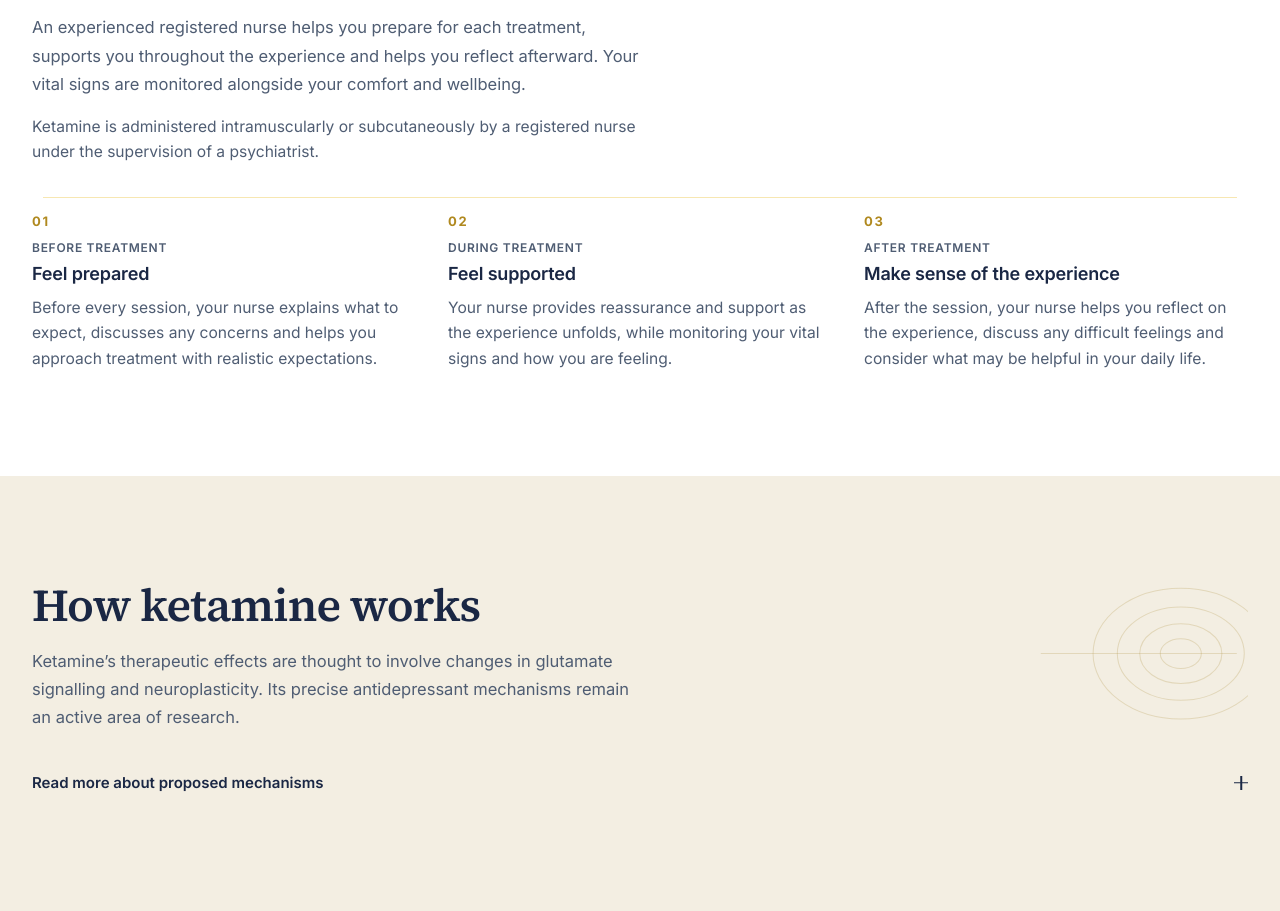
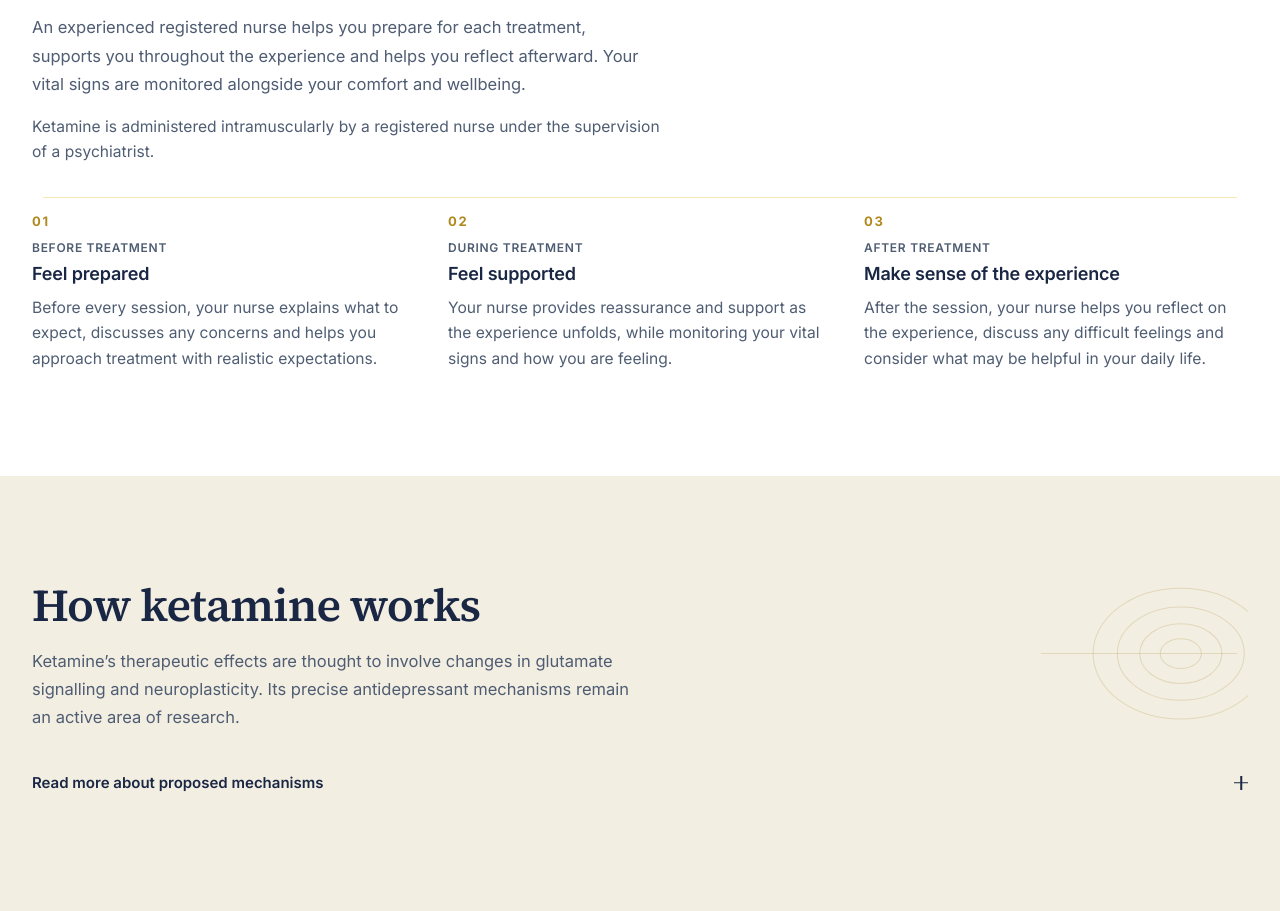
Before and after one commit to billhungau/neurolinks-nextjs, a Next.js app: page /ketamine-treatment-resistant-depression-nanaimo in a window 1280 px wide. Shown: the part 1749-2660 px from the top of the page. Built offline with nearby package versions, Linux system fonts and the light colour scheme; no server answers.

Commit message:
Remove subcutaneous ketamine wording

```diff
--- a/src/app/(frontend)/ketamine-treatment-resistant-depression-nanaimo/page.tsx
+++ b/src/app/(frontend)/ketamine-treatment-resistant-depression-nanaimo/page.tsx
@@ -246,8 +246,8 @@
               monitored alongside your comfort and wellbeing.
             </p>
             <p className="ket-admin">
-              Ketamine is administered intramuscularly or subcutaneously by a registered nurse
-              under the supervision of a psychiatrist.
+              Ketamine is administered intramuscularly by a registered nurse under the supervision
+              of a psychiatrist.
             </p>
             <div className="ket-support-block">
               <div className="ket-support-rule" aria-hidden="true" />
```
